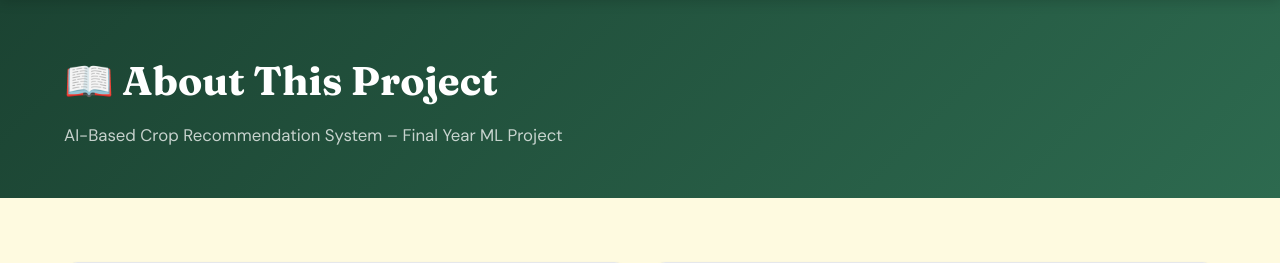
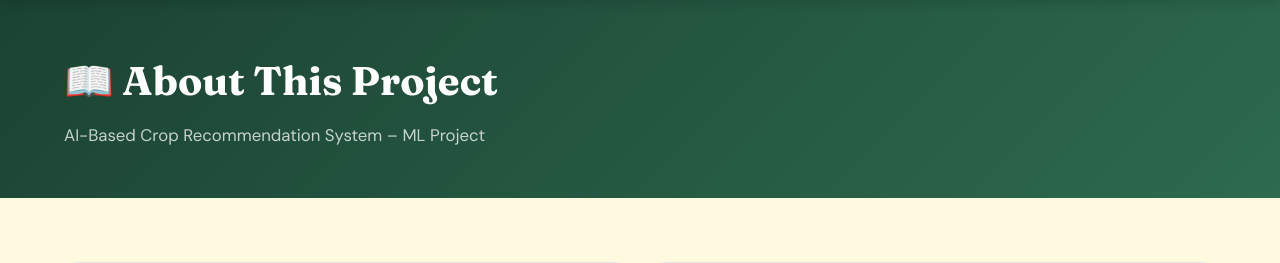
Before and after one commit to mukesh-s-20/ML_crop_recommendation_project, a Flask app: page /about in a window 1280 px wide. Shown: the part 64-327 px from the top of the page. Run offline with Flask 2, Linux system fonts and the light colour scheme; parts of the project's set-up code (start-up, migrations or seed data) failed here and were passed over.

Commit message:
Update project description in about.html

```diff
--- a/templates/about.html
+++ b/templates/about.html
@@ -5,7 +5,7 @@
 
 <section class="page-header">
   <h1 class="page-title">📖 About This Project</h1>
-  <p class="page-sub">AI-Based Crop Recommendation System – Final Year ML Project</p>
+  <p class="page-sub">AI-Based Crop Recommendation System – ML Project</p>
 </section>
 
 <section class="section">
```
